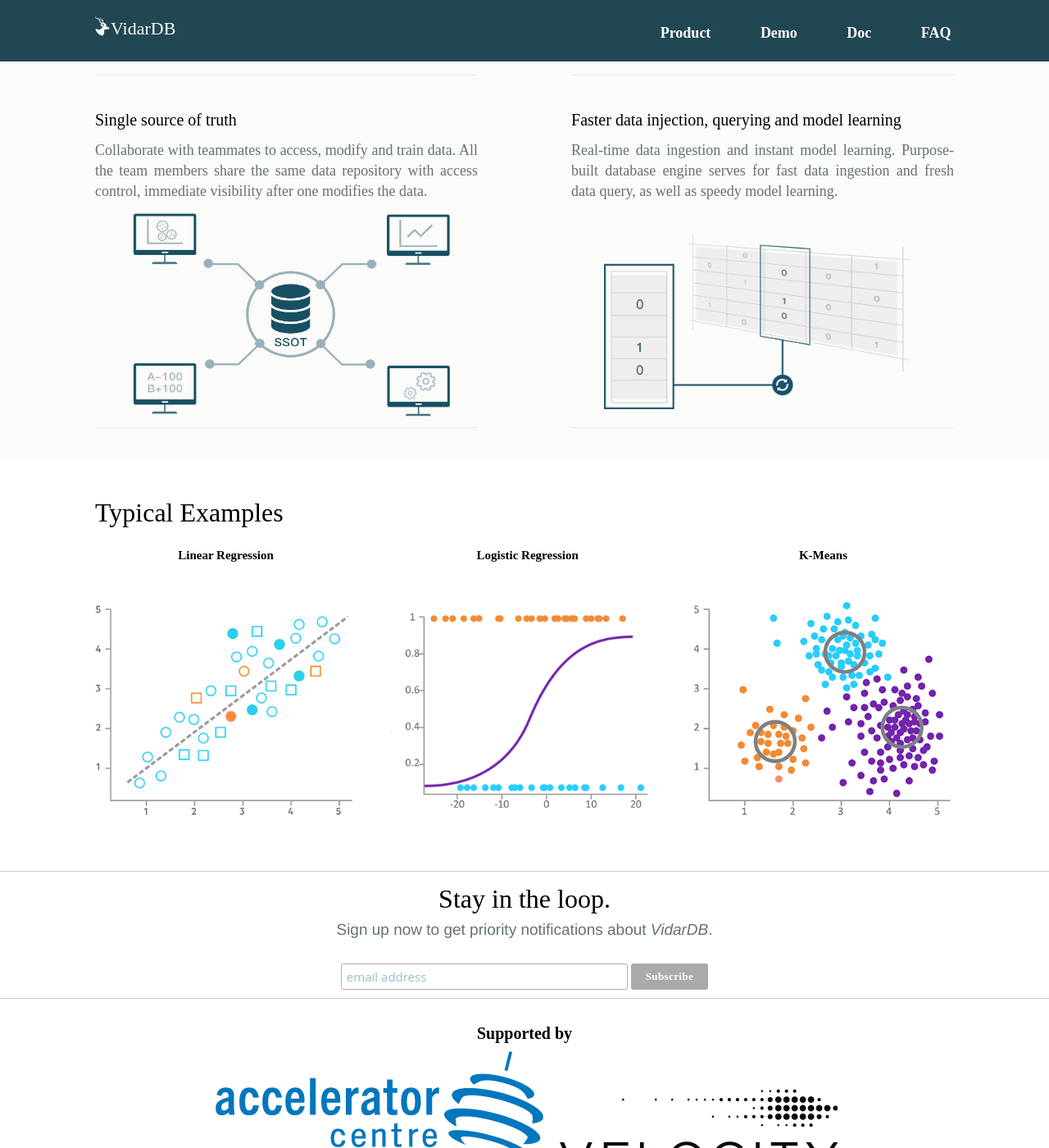
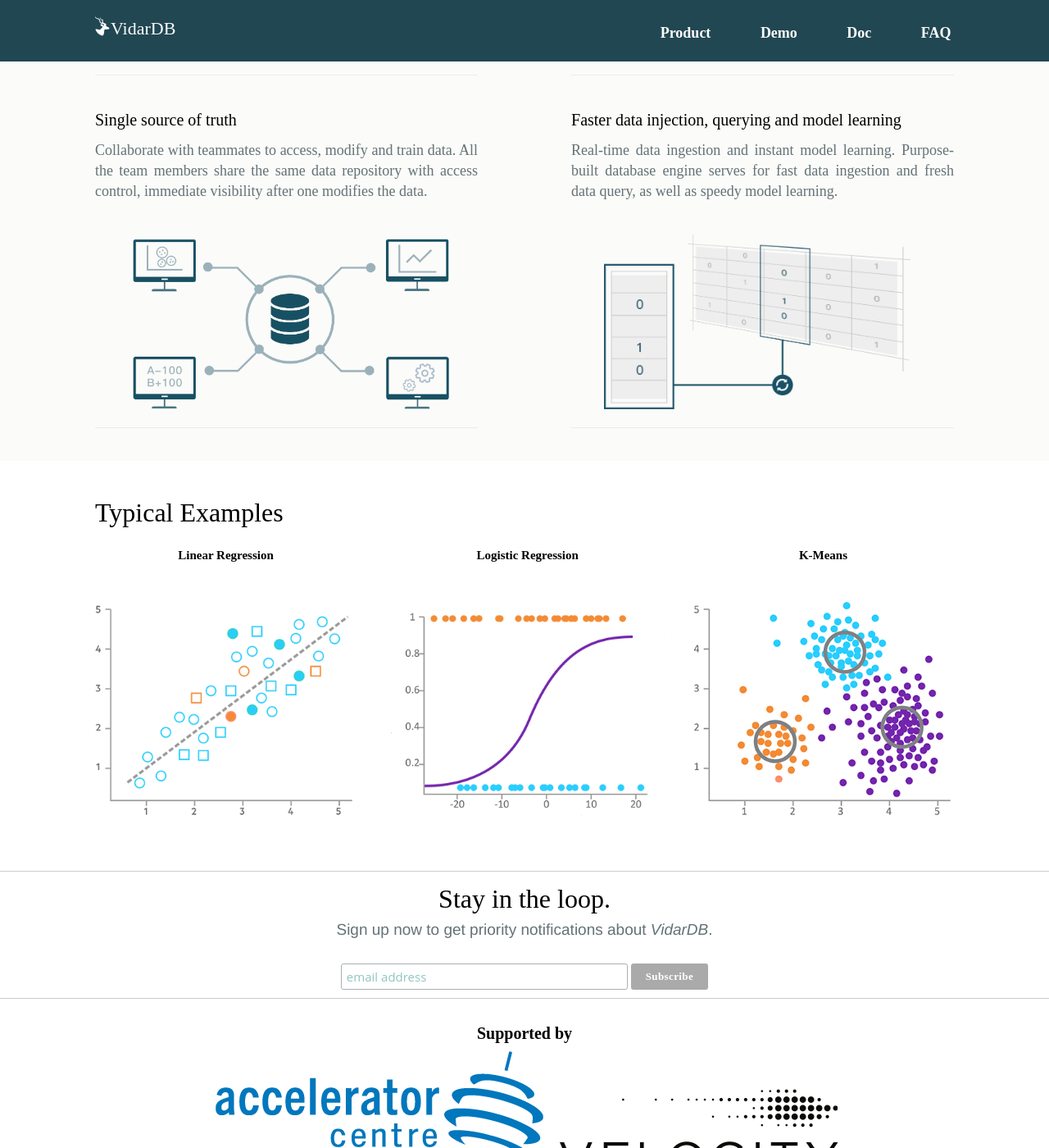
Before and after one commit to vidardb/vidardb.github.io, a Jekyll site: the page built from index.html, in a window 1280 px wide and 1400 px high, scrolled down 1397 px. Shown: the whole window at 82% size. Built offline with Jekyll 4.4.1, drawn with Linux system fonts in a browser that asks for light colours; some web fonts are replaced; the list of posts is cut into pages by our own code.

Commit message:
update: fix ssot_trans_l pic.

```diff
--- a/_sass/landing/base.scss
+++ b/_sass/landing/base.scss
@@ -392,8 +392,7 @@ body.landing {
             }
             &:nth-child(5) img {
                 width: 85%;
-                margin-top: rem(10);
-                height: 66%;
+                margin-top: rem(40);
             }
             &:nth-child(6) img {
                 width: 80%;
```
Also changed, not shown: assets/images/landing/feature/4-ssot_trans_l.png.
